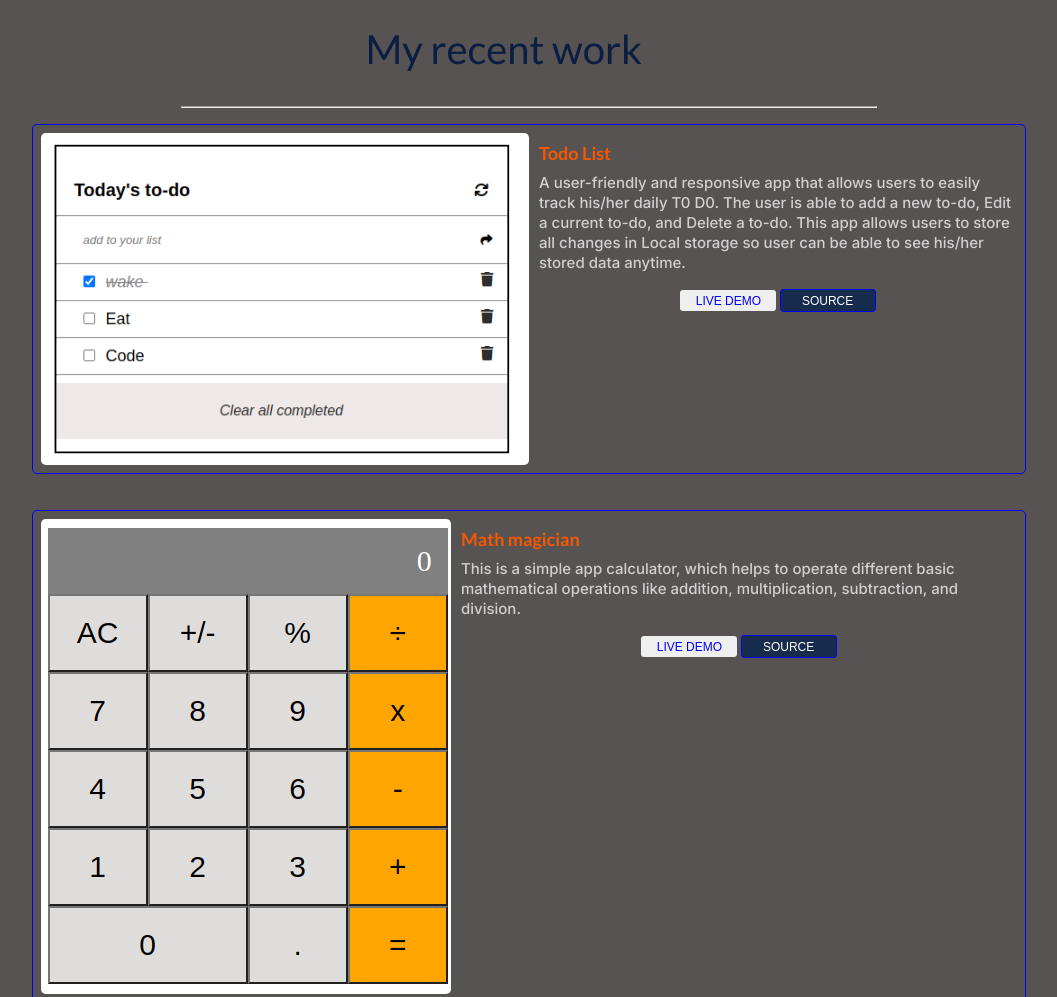
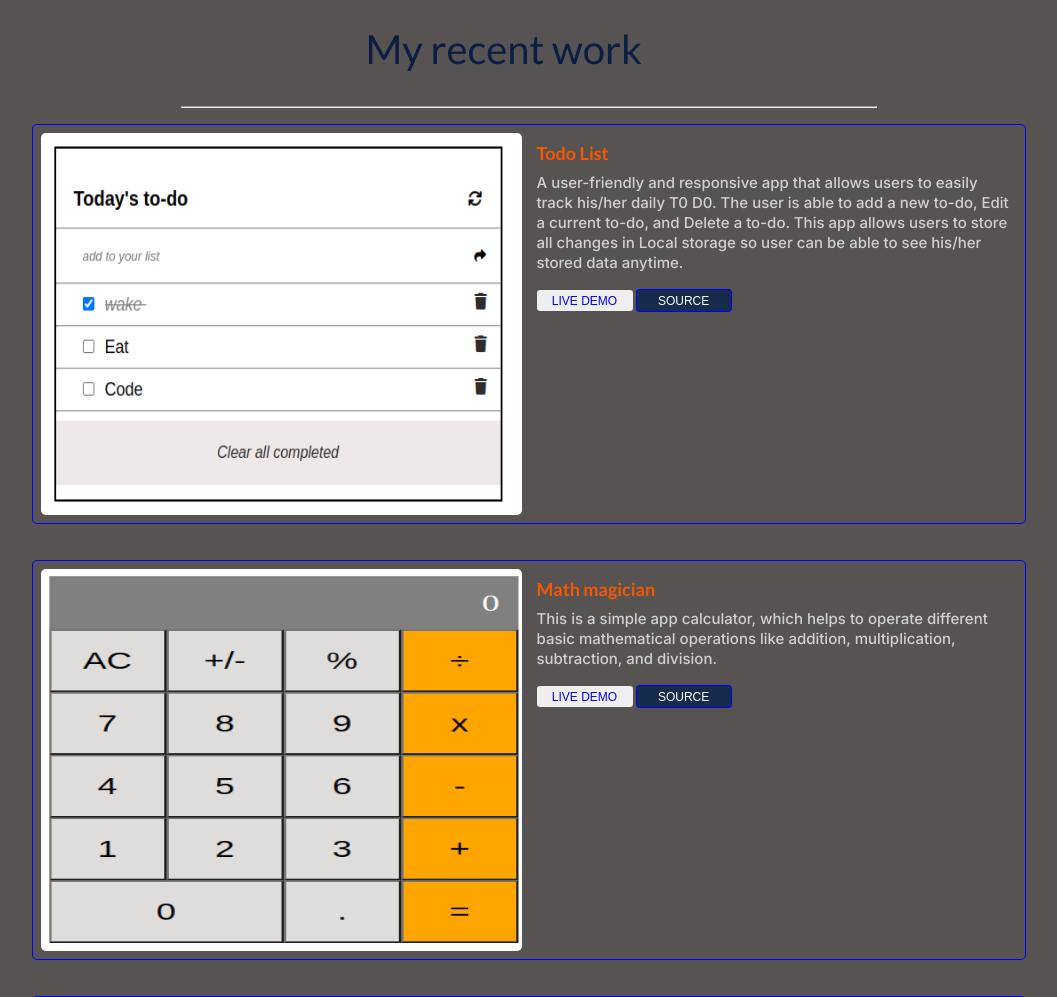
Before and after one commit to Irirwanirira/Portofolio-J-v1, a website with bundled scripts: page index.html in a window 1280 px wide. Shown: the part 920-1917 px from the top of the page, without its empty margins (111-1168 px from the left). Built offline with nearby package versions, Linux system fonts and the light colour scheme.

Commit message:
Work on styles

```diff
--- a/index.scss
+++ b/index.scss
@@ -546,21 +546,38 @@ footer {
     .portofolio-p {
       .card {
         display: flex;
-        gap: 10px;
+        justify-content: center;
+        gap: 15px;
         width: 100%;
+        height: 50vh;
 
         &:hover {
           box-shadow: 4px 0 0 -1px #262626;
         }
 
-        img {
+        .image-div {
           width: 50%;
-          height: auto;
+
+          img {
+            width: 100%;
+            height: 100%;
+          }
         }
 
-        h3 {
-          color: $text-color;
+        .more-info {
+          width: 50%;
+
+          h3 {
+            color: $text-color;
+          }
+
+          .buttons-link {
+            text-align: left;
+            margin-left: 0;
+          }
         }
+
+
 
         // ul {
         //   position: absolute;
--- a/modules/display.js
+++ b/modules/display.js
@@ -7,7 +7,9 @@ function displayUi(project) {
   project.forEach((item) => {
     display += `
     <div class="card">
-      <img src=${item.image} alt=${item.title}/>
+      <div class="image-div">
+        <img src=${item.image} alt=${item.title}/>
+      </div>
 
       <div class="more-info">
         <h3>${item.title}</h3>
```
Also changed, not shown: index.css, 1 other file.
